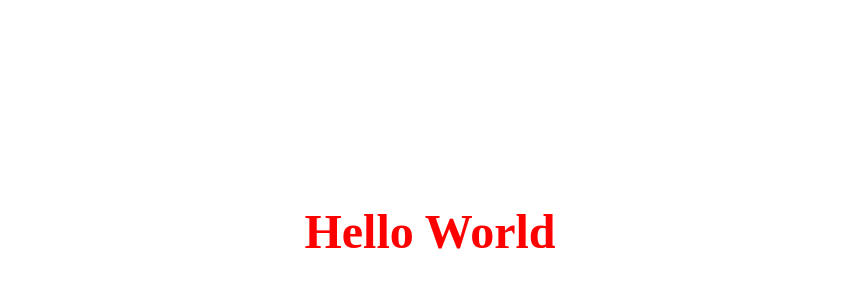
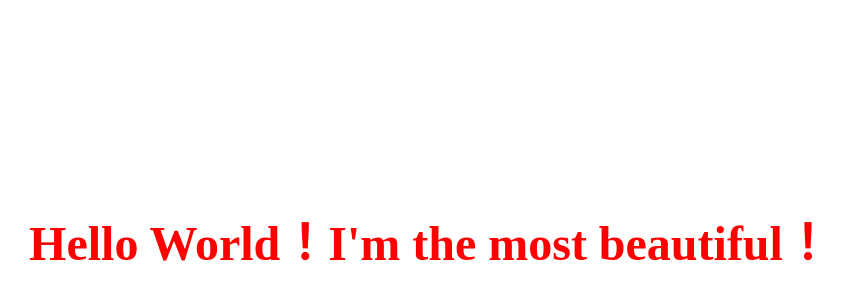
Before and after one commit to luonvshi/gril.fithub.io, a plain HTML site: page index.html in a window 1280 px wide. Shown: the part 28-328 px from the top of the page, without its empty margins (210-1053 px from the left). Drawn offline with Linux system fonts and the light colour scheme.

Commit message:
Update index.html

```diff
--- a/index.html
+++ b/index.html
@@ -8,7 +8,7 @@
 
     <body>
         <header>
-            <h1>Hello World</h1>
+            <h1>Hello World！I'm the most beautiful！</h1>
 
 
         </header>
```
